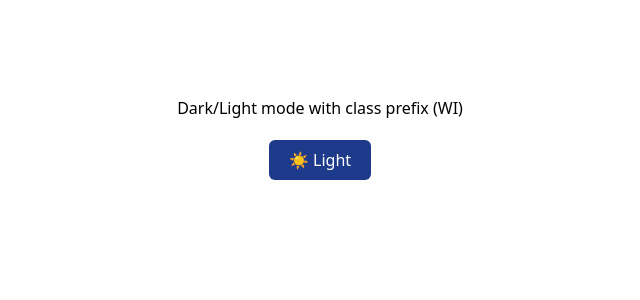
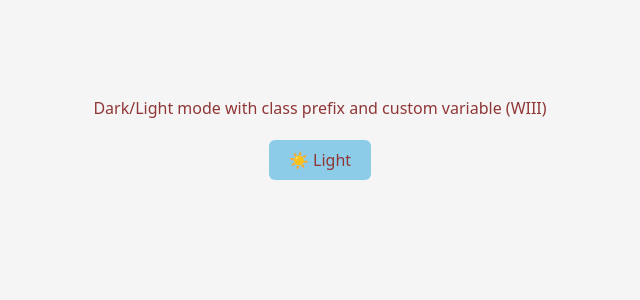
Before and after one commit to arealclimber/dark-mode-tailwindcss-best-practice, a Next.js app: page / in a window 1280 px wide. Shown: the top 300 px of the page, without its empty margins (320-960 px from the left). Built offline with nearby package versions, Linux system fonts and the light colour scheme.

Commit message:
feat: 🎸 dark/light mode with custom variables and dark prefix
class

```diff
--- a/pages/index.tsx
+++ b/pages/index.tsx
@@ -22,12 +22,12 @@ export default function Home() {
 
   return (
     <main
-      className={`flex min-h-screen flex-col items-center justify-start space-y-5 p-24 text-black dark:text-white bg-white dark:bg-black`}
+      className={`flex min-h-screen flex-col items-center justify-start space-y-5 p-24 text-example-text-color bg-example-background-color`}
     >
-      <div>Dark/Light mode with class prefix (WI)</div>
+      <div>Dark/Light mode with class prefix and custom variable (WIII)</div>
       <button
         onClick={toggleTheme}
-        className="dark:bg-blue-300 dark:text-black bg-blue-900 text-white px-5 py-2 rounded-md hover:opacity-80"
+        className="bg-example-sky text-example-text-color px-5 py-2 rounded-md hover:opacity-80"
       >
         {theme === Theme.light ? "☀️ Light" : "🌚 Dark"}
       </button>
--- a/styles/globals.css
+++ b/styles/globals.css
@@ -2,32 +2,20 @@
 @tailwind components;
 @tailwind utilities;
 
-:root {
-  --foreground-rgb: 0, 0, 0;
-  --background-start-rgb: 214, 219, 220;
-  --background-end-rgb: 255, 255, 255;
-}
-
-@media (prefers-color-scheme: dark) {
+@layer components {
   :root {
-    --foreground-rgb: 255, 255, 255;
-    --background-start-rgb: 0, 0, 0;
-    --background-end-rgb: 0, 0, 0;
+    --example-sky: #8dcce9;
+    --example-red: #903636;
+    --example-background-color: #f5f5f5;
+    --example-text-color: #903636;
+    /* --foreground-rgb: 0, 0, 0;
+    --background-start-rgb: 214, 219, 220;
+    --background-end-rgb: 255, 255, 255; */
+  }
+  .dark {
+    --example-sky: #1a6ec8;
+    --example-red: #c48787;
+    --example-background-color: #111111;
+    --example-text-color: #c48787;
   }
 }
-
-body {
-  color: rgb(var(--foreground-rgb));
-  background: linear-gradient(
-      to bottom,
-      transparent,
-      rgb(var(--background-end-rgb))
-    )
-    rgb(var(--background-start-rgb));
-}
-
-@layer utilities {
-  .text-balance {
-    text-wrap: balance;
-  }
-}
--- a/tailwind.config.ts
+++ b/tailwind.config.ts
@@ -14,6 +14,12 @@ const config: Config = {
         "gradient-conic":
           "conic-gradient(from 180deg at 50% 50%, var(--tw-gradient-stops))",
       },
+      colors: {
+        "example-sky": "var(--example-sky)",
+        "example-red": "var(--example-red)",
+        "example-background-color": "var(--example-background-color)",
+        "example-text-color": "var(--example-text-color)",
+      },
     },
   },
   plugins: [],
```
